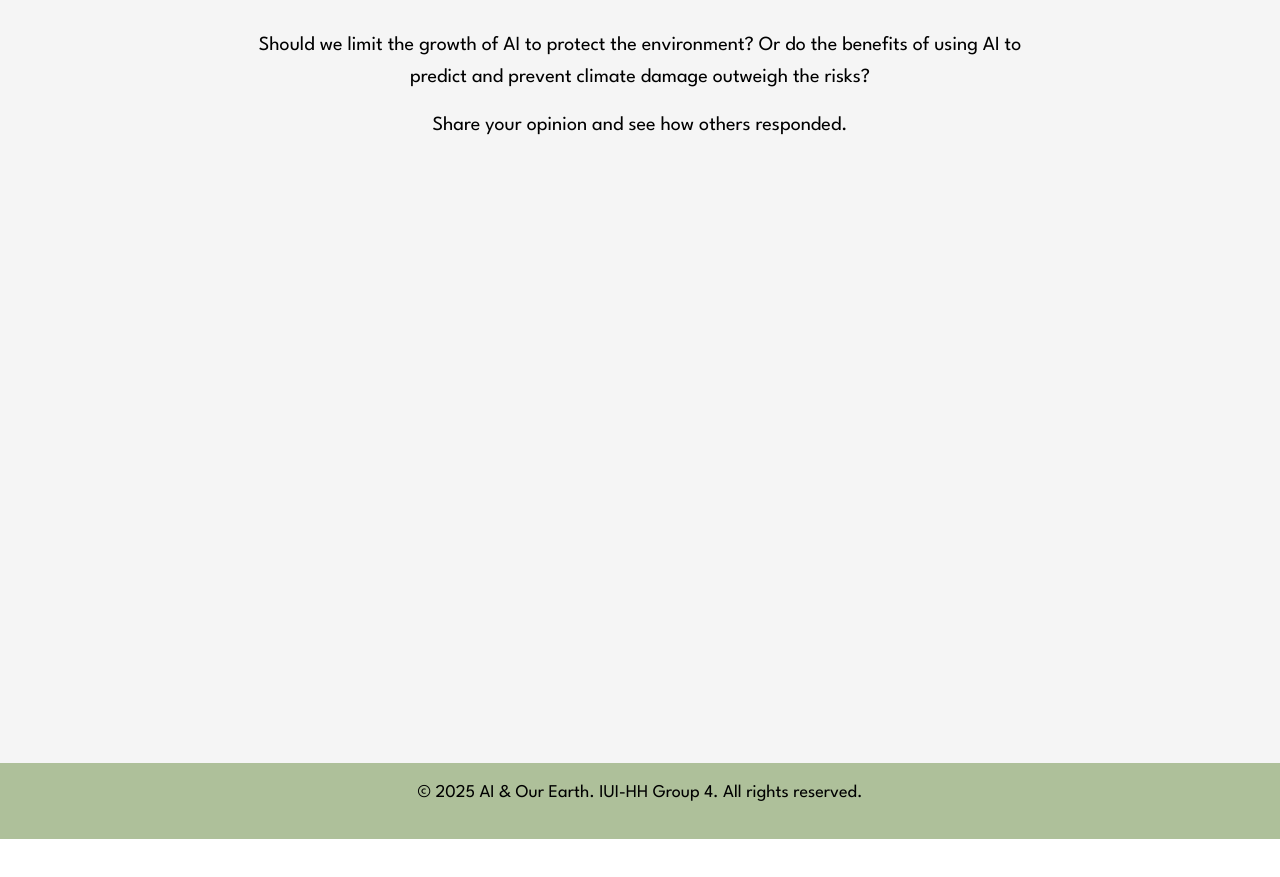
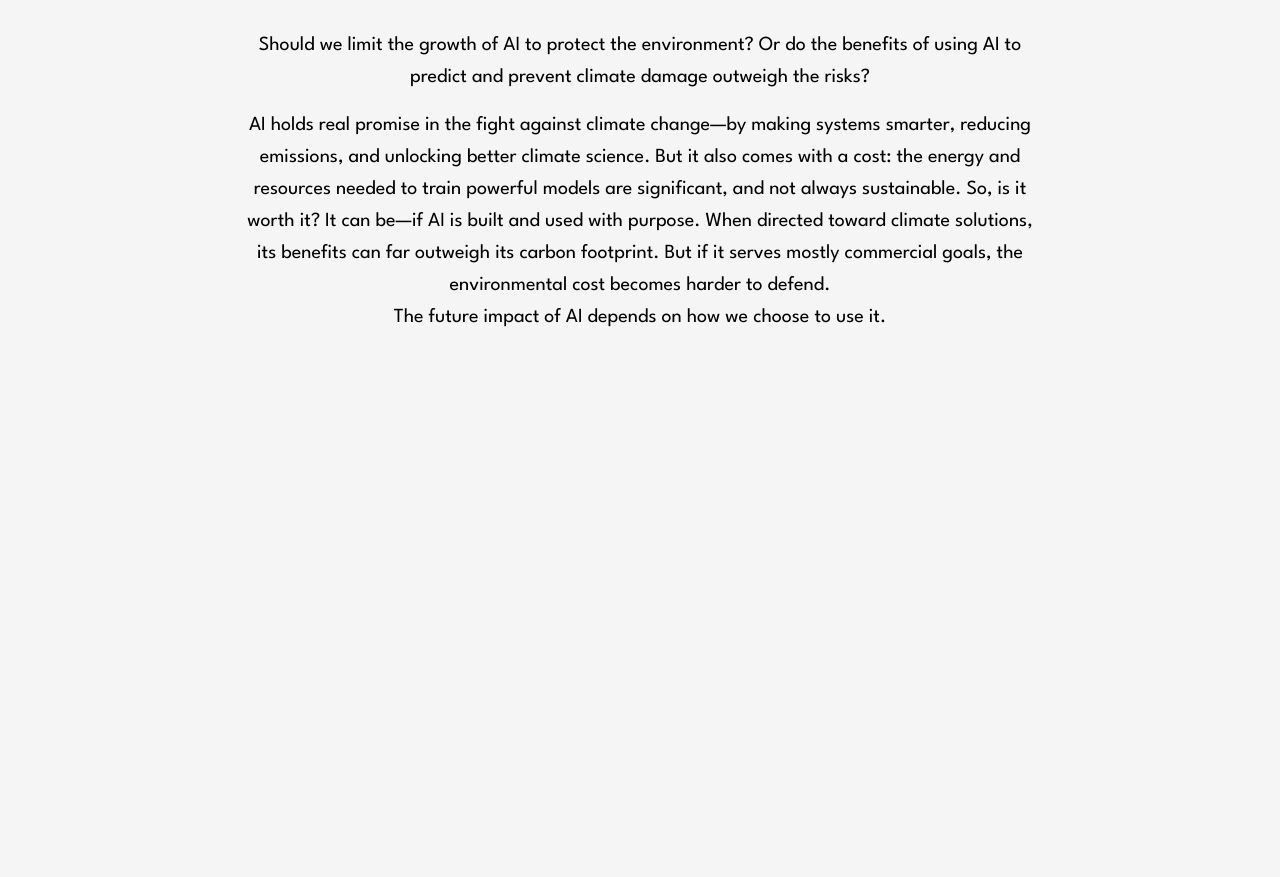
Before and after one commit to iui-hh-2025/group4, a plain HTML site: page pages/conclusion.html in a window 1280 px wide. Shown: the part 1115-1992 px from the top of the page. Before the commit the page ends 1954 px from the top, so only its background shows below. Drawn offline with Linux system fonts and the light colour scheme.

Commit message:
Update conclusion.html

```diff
--- a/pages/conclusion.html
+++ b/pages/conclusion.html
@@ -67,7 +67,13 @@
     <section class="user-interaction">
       <h2>What Do You Think?</h2>
       <p>Should we limit the growth of AI to protect the environment? Or do the benefits of using AI to predict and prevent climate damage outweigh the risks?</p>
-      <p>Share your opinion and see how others responded.</p>
+      <p>AI holds real promise in the fight against climate change—by making systems smarter, reducing emissions, and unlocking better climate science.
+        But it also comes with a cost: the energy and resources needed to train powerful models are significant, and not always sustainable. So, is it worth it?
+        It can be—if AI is built and used with purpose. When directed toward climate solutions, its benefits can far outweigh its carbon footprint.
+        But if it serves mostly commercial goals, the environmental cost becomes harder to defend.
+        <br> The future impact of AI depends on how we choose to use it.
+
+</p>
       <iframe class="poll-card" src="" width="100%" height="500" frameborder="0" allowfullscreen></iframe>
     </section>
   </main>
```
